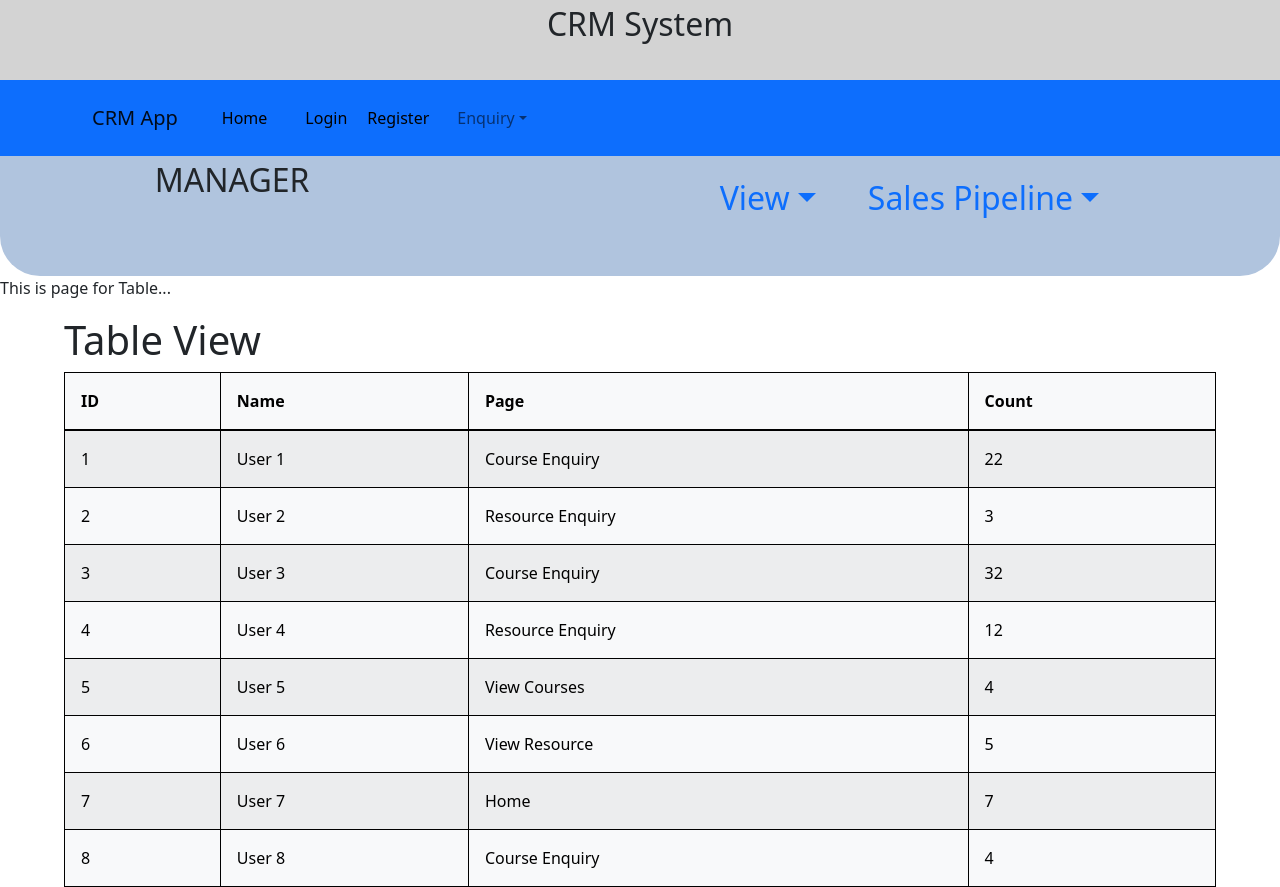
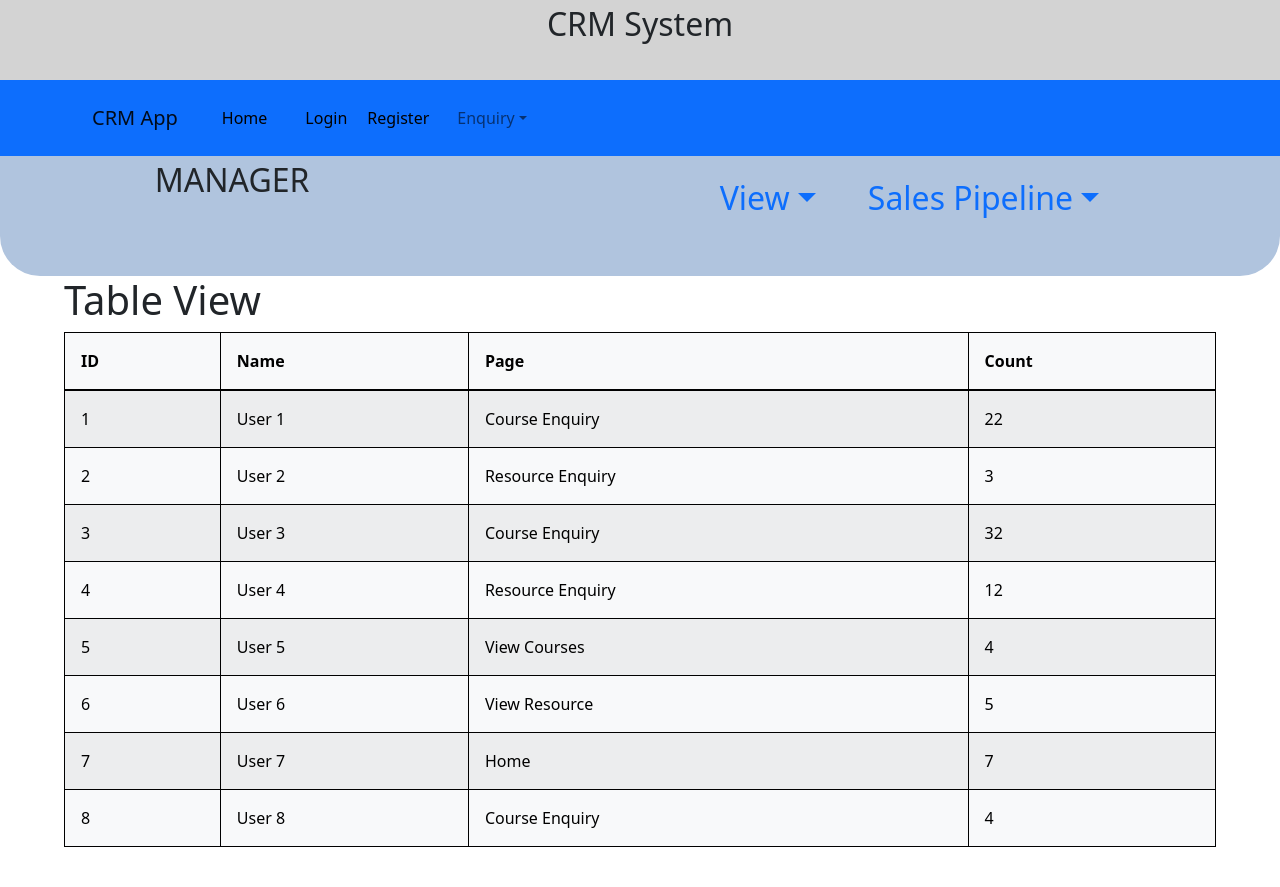
Before and after one commit to Faithinfotech-Training/Experion-Node-Team4, a React (Create React App) app: page /manager/view-table in a window 1280 px wide. After the commit the page ends 847 px from the top, so only its background shows below. Built offline with nearby package versions, Linux system fonts and the light colour scheme.

Commit message:
Cleared Some UNwanted test in manager page

```diff
--- a/src/pages/Manager/SiteVIsitsChartVIew.js
+++ b/src/pages/Manager/SiteVIsitsChartVIew.js
@@ -5,7 +5,7 @@ function SitesVisitsChartView() {
   return (
     <div>
       <ManagerDashboard />
-      <p>This is page for Chart...</p>
+      {/* <p>This is page for Chart...</p> */}
       <Chart />
     </div>
   );
--- a/src/pages/Manager/SiteVIsitsTableVIew.js
+++ b/src/pages/Manager/SiteVIsitsTableVIew.js
@@ -5,7 +5,7 @@ function SitesVisitsTableView() {
   return (
     <div>
       <ManagerDashboard />
-      <p>This is page for Table...</p>
+      {/* <p>This is page for Table...</p> */}
       <Tables />
     </div>
   );
```
